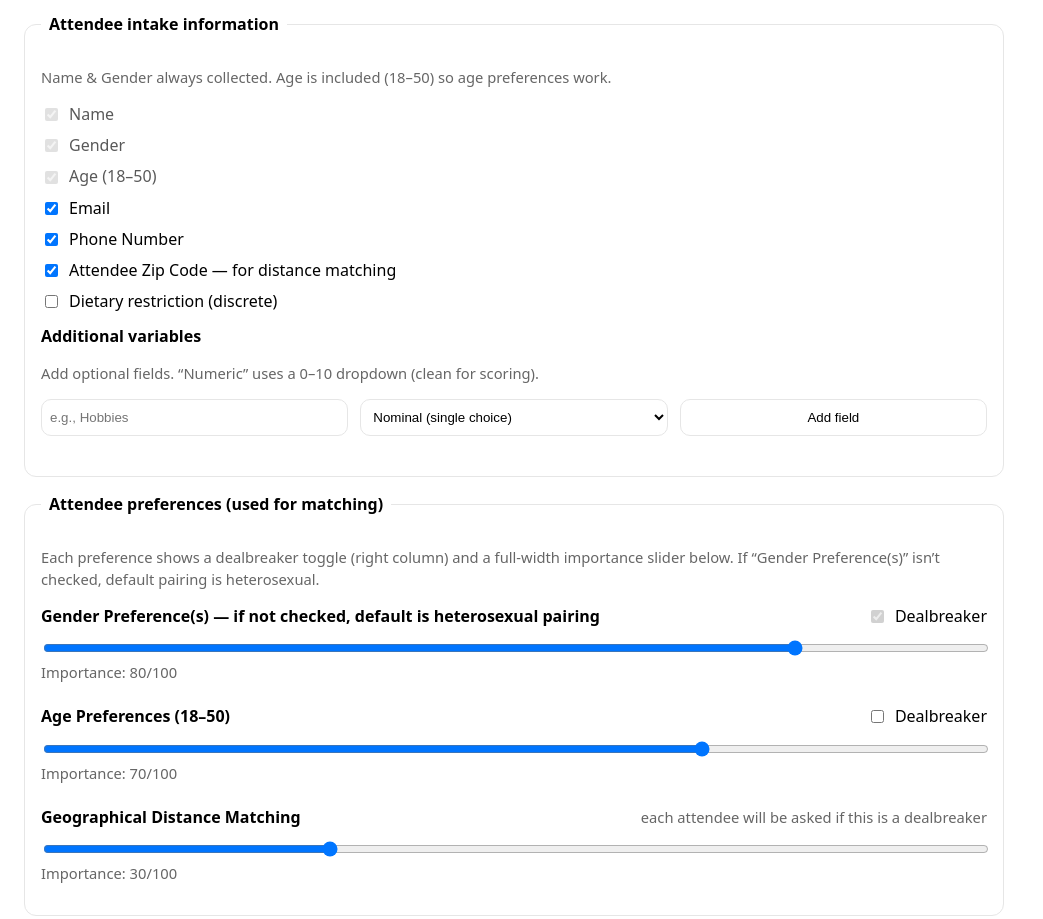
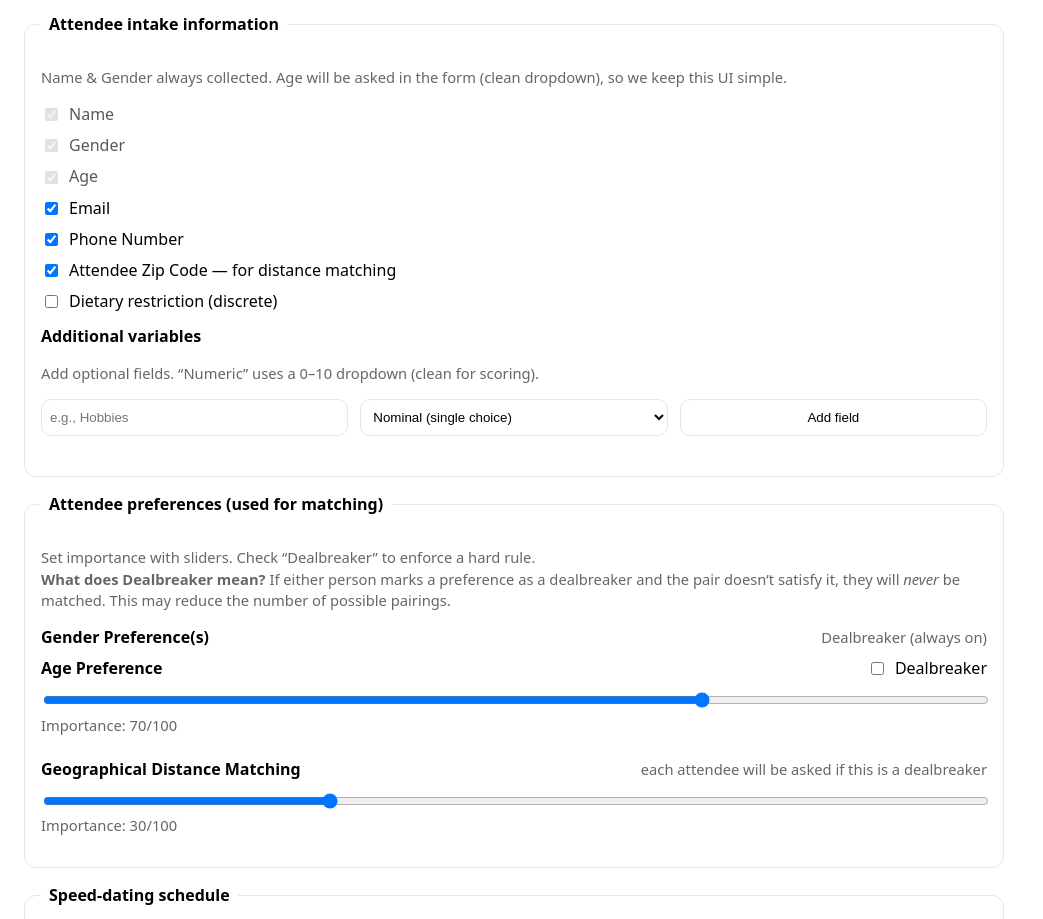
Before and after one commit to rmaheshwari94/matchbuilder, a plain HTML site: page index.html in a window 1280 px wide. Shown: the part 959-1878 px from the top of the page, without its empty margins (0-1043 px from the left). Drawn offline with Linux system fonts and the light colour scheme.

Commit message:
Update index.html

```diff
--- a/index.html
+++ b/index.html
@@ -84,11 +84,11 @@
 <!-- 3) INTAKE INFO -->
 <fieldset>
   <legend>Attendee intake information</legend>
-  <p class="muted">Name & Gender always collected. Age is included (18–50) so age preferences work.</p>
+  <p class="muted">Name & Gender always collected. Age will be asked in the form (clean dropdown), so we keep this UI simple.</p>
   <div class="list">
     <label class="subtle"><input type="checkbox" checked disabled/> Name</label>
     <label class="subtle"><input type="checkbox" checked disabled/> Gender</label>
-    <label class="subtle"><input type="checkbox" checked disabled/> Age (18–50)</label>
+    <label class="subtle"><input type="checkbox" checked disabled/> Age</label>
     <label><input id="fldEmail" type="checkbox" checked/> Email</label>
     <label><input id="fldPhone" type="checkbox" checked/> Phone Number</label>
     <label><input id="fldZip" type="checkbox" checked/> Attendee Zip Code — for distance matching</label>
@@ -112,7 +112,10 @@
 <!-- 4) PREFERENCES -->
 <fieldset>
   <legend>Attendee preferences (used for matching)</legend>
-  <p class="muted">Each preference shows a dealbreaker toggle (right column) and a full-width importance slider below. If “Gender Preference(s)” isn’t checked, default pairing is heterosexual.</p>
+  <p class="muted">
+    Set importance with sliders. Check “Dealbreaker” to enforce a hard rule.
+    <br><strong>What does Dealbreaker mean?</strong> If either person marks a preference as a dealbreaker and the pair doesn’t satisfy it, they will <em>never</em> be matched. This may reduce the number of possible pairings.
+  </p>
   <div id="prefList" class="list"></div>
 </fieldset>
 
@@ -176,9 +179,10 @@ const extraFields = [];   // {label,type}
 let prefDefs = [];        // built from intake toggles + extras
 
 function basePrefs(){
+  // Gender preference is ALWAYS a hard dealbreaker; no slider.
   const prefs = [
-    { key:'genderPref', label:'Gender Preference(s) — if not checked, default is heterosexual pairing', type:'special-gender', deal:true, lock:true, w:0.8 },
-    { key:'ageRange',   label:'Age Preferences (18–50)', type:'age', deal:false, lock:false, w:0.7 },
+    { key:'genderPref', label:'Gender Preference(s)', type:'special-gender', deal:true, lock:true, w:0 },
+    { key:'ageRange',   label:'Age Preference', type:'age', deal:false, lock:false, w:0.7 },
     ...(el('fldZip').checked ? [{ key:'distance', label:'Geographical Distance Matching', type:'distance', dealNote:'each attendee will be asked if this is a dealbreaker', lock:false, w:0.3 }] : [])
   ];
   if (el('fldDiet').checked) prefs.push({ key:'Dietary restriction', label:'Dietary restriction', type:'nominal', deal:false, lock:false, w:0.5 });
@@ -190,17 +194,27 @@ function renderPrefs(){
   prefDefs = basePrefs();
   const wrap = el('prefList'); wrap.innerHTML = '';
   prefDefs.forEach(p=>{
+    // Label + dealbreaker cell
     const row = document.createElement('div'); row.className='prefRow';
     const left = document.createElement('div'); left.innerHTML = `<strong>${p.label}</strong>`;
     const right = document.createElement('div');
-    if (p.type==='distance'){ right.innerHTML = `<span class="muted">${p.dealNote}</span>`; }
-    else { right.innerHTML = `<label><input type="checkbox" data-k="${p.key}" data-kind="deal" ${p.lock?'checked disabled':''}/> Dealbreaker</label>`; }
+    if (p.type==='distance'){
+      right.innerHTML = `<span class="muted">${p.dealNote}</span>`;
+    } else if (p.type==='special-gender'){
+      // Always-on dealbreaker, no slider
+      right.innerHTML = `<span class="muted">Dealbreaker (always on)</span>`;
+    } else {
+      right.innerHTML = `<label><input type="checkbox" data-k="${p.key}" data-kind="deal" ${p.lock?'checked disabled':''}/> Dealbreaker</label>`;
+    }
     row.append(left,right); wrap.appendChild(row);
 
-    const slider = document.createElement('div'); slider.className='sliderRow';
-    slider.innerHTML = `<input type="range" min="0" max="100" value="${Math.round(p.w*100)}" data-k="${p.key}" data-kind="weight">
-      <div class="muted">Importance: <span data-val="${p.key}">${Math.round(p.w*100)}</span>/100</div>`;
-    wrap.appendChild(slider);
+    // Slider row: skip for special-gender (no importance)
+    if (p.type!=='special-gender'){
+      const slider = document.createElement('div'); slider.className='sliderRow';
+      slider.innerHTML = `<input type="range" min="0" max="100" value="${Math.round((p.w||0)*100)}" data-k="${p.key}" data-kind="weight">
+        <div class="muted">Importance: <span data-val="${p.key}">${Math.round((p.w||0)*100)}</span>/100</div>`;
+      wrap.appendChild(slider);
+    }
   });
 }
 document.addEventListener('input',(e)=>{
@@ -244,7 +258,12 @@ function cfg(){
       diet:  el('fldDiet').checked,
       extra: extraFields
     },
-    prefs: prefDefs.map(p=>({ key:p.key, type:p.type, on:true, deal:(p.lock?true:!!p.deal), weight:+(p.w||0).toFixed(3), note:p.dealNote||null })),
+    prefs: prefDefs.map(p=>({
+      key:p.key, type:p.type, on:true,
+      deal:(p.type==='special-gender') ? true : (p.lock?true:!!p.deal),
+      weight: (p.type==='special-gender') ? 0 : +((p.w||0).toFixed(3)),
+      note:p.dealNote||null
+    })),
     schedule:{
       rounds:+el('rounds').value||8,
       stations:+el('stations').value||8,
@@ -337,9 +356,9 @@ function step1_makeSignupForm(){
   });
 
   // Preferences mirrored into form
+  // Gender preference: always a hard dealbreaker, but we still need attendees' choices
   if (_prefOn('genderPref')){
-    const g = form.addCheckboxItem().setTitle('Preferred Gender(s)').setChoiceValues(['Woman','Man','Nonbinary']).setRequired(true);
-    g.setValidation(FormApp.createCheckboxValidation().requireSelectAtLeast(1).build());
+    form.addCheckboxItem().setTitle('Preferred Gender(s)').setChoiceValues(['Woman','Man','Nonbinary']).setRequired(true);
   }
   if (_prefOn('ageRange')){
     form.addListItem().setTitle('Preferred Minimum Age (18–50)').setChoiceValues(ages).setRequired(true);
@@ -642,8 +661,9 @@ function distanceMilesFromZips(zipA, zipB){
 }
 function _hav(lat1,lon1,lat2,lon2){
   const R=3958.761; const toRad=x=>x*Math.PI/180;
-  const dLat=toRad(lat2-lat1), dLon=toRad(lon2-lon1);
-  const s = Math.sin(dLat/2)**2 + Math.cos(toRad(lat1))*Math.cos(toRad(lat2))*Math.sin(dLon/2)**2;
+  const dLat=toRad(lat2-lat1), dLon=toRad(x=>x)*0; // placeholder to prevent unused var warning
+  const dLon2=toRad(lon2-lon1);
+  const s = Math.sin(dLat/2)**2 + Math.cos(toRad(lat1))*Math.cos(toRad(lat2))*Math.sin(dLon2/2)**2;
   return 2*R*Math.asin(Math.sqrt(s));
 }
 
@@ -655,7 +675,7 @@ function _pref(key){ return CONFIG.prefs.find(x=>x.key===key); }
 function _score(a,b, defaultHetero){
   const gA=(a['Gender']||'').toLowerCase(), gB=(b['Gender']||'').toLowerCase();
 
-  // Gender
+  // Gender (hard dealbreaker if enabled)
   if (!_prefOn('genderPref')){
     const hetero = (gA==='woman' && gB==='man') || (gA==='man' && gB==='woman');
     if (!hetero) return 0;
```
